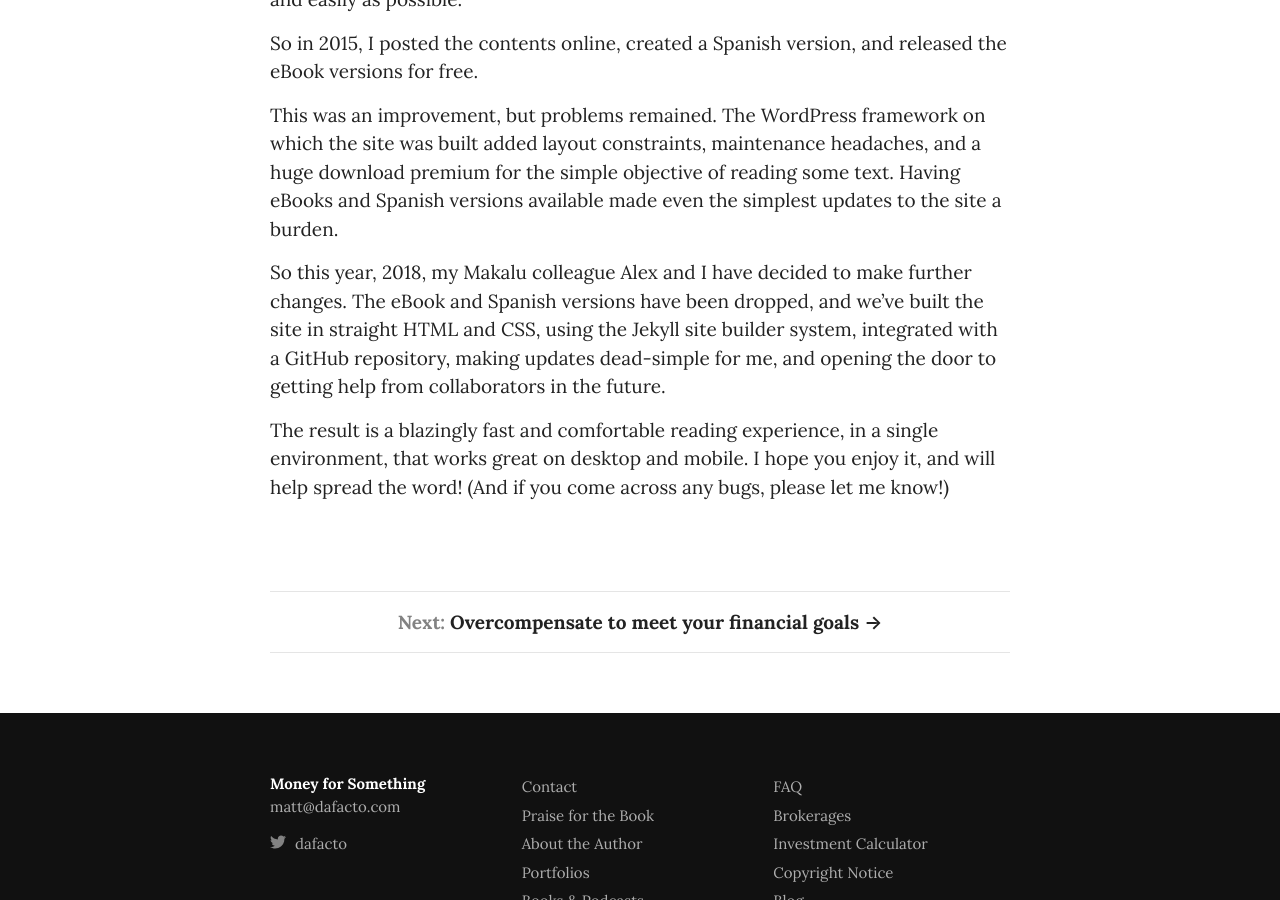
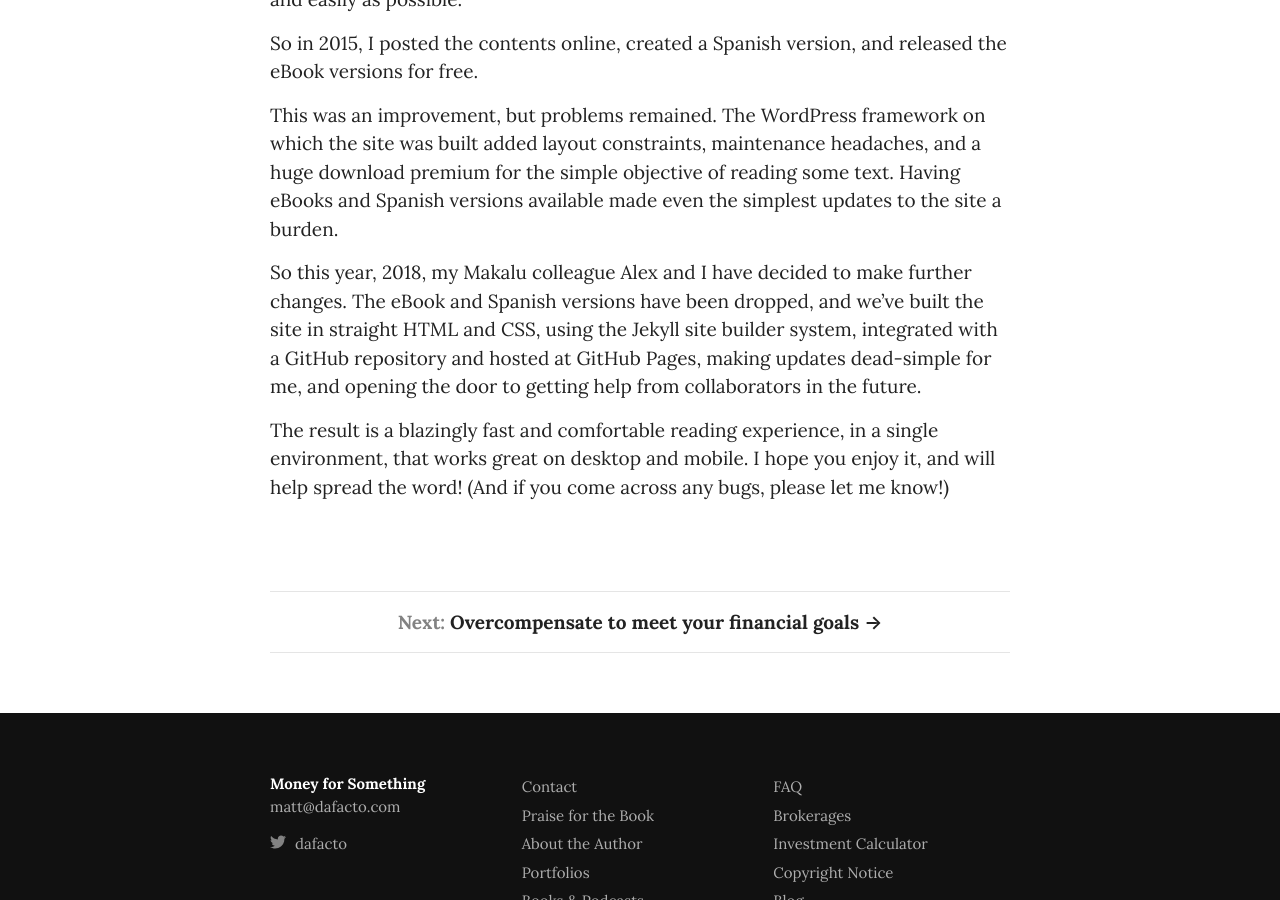
Before and after one commit to dafacto/moneyforsomething, a Jekyll site: the page built from _posts/2018-10-11-the-2018-relaunch-of-moneyforsomething.md, in a window 1280 px wide and 900 px high, scrolled down 682 px. Built offline with Jekyll 4.4.1, drawn with Linux system fonts in a browser that asks for light colours; some web fonts are replaced; a script that is not in the unit is left out; comment, search, counter and statistics services are not loaded.

Commit message:
blog update

```diff
--- a/_posts/2018-10-11-the-2018-relaunch-of-moneyforsomething.md
+++ b/_posts/2018-10-11-the-2018-relaunch-of-moneyforsomething.md
@@ -14,6 +14,6 @@ So in 2015, I posted the contents online, created a Spanish version, and release
 
 This was an improvement, but problems remained. The WordPress framework on which the site was built added layout constraints, maintenance headaches, and a huge download premium for the simple objective of reading some text. Having eBooks and Spanish versions available made even the simplest updates to the site a burden.
 
-So this year, 2018, my Makalu colleague Alex and I have decided to make further changes. The eBook and Spanish versions have been dropped, and we’ve built the site in straight HTML and CSS, using the Jekyll site builder system, integrated with a GitHub repository, making updates dead-simple for me, and opening the door to getting help from collaborators in the future.
+So this year, 2018, my Makalu colleague Alex and I have decided to make further changes. The eBook and Spanish versions have been dropped, and we’ve built the site in straight HTML and CSS, using the Jekyll site builder system, integrated with a GitHub repository and hosted at GitHub Pages, making updates dead-simple for me, and opening the door to getting help from collaborators in the future.
 
 The result is a blazingly fast and comfortable reading experience, in a single environment, that works great on desktop and mobile. I hope you enjoy it, and will help spread the word! (And if you come across any bugs, please let me know!)
```
